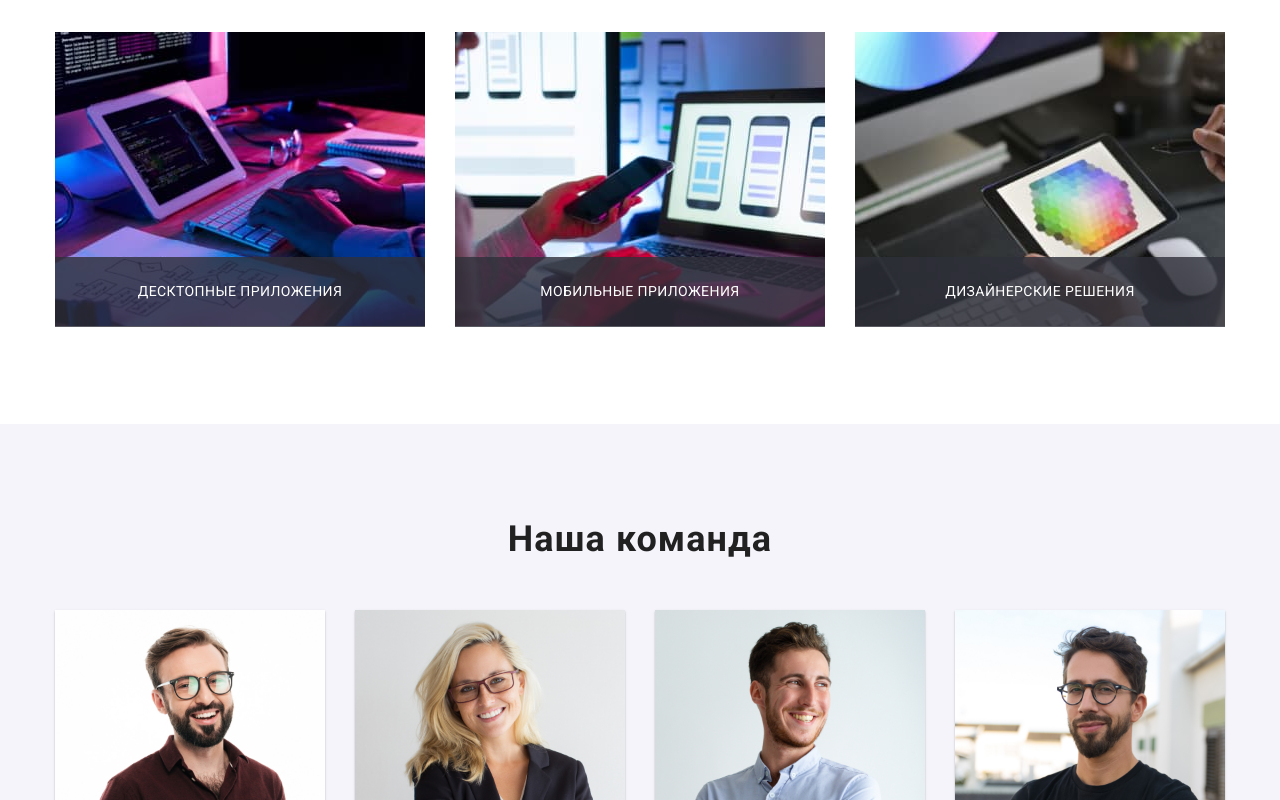
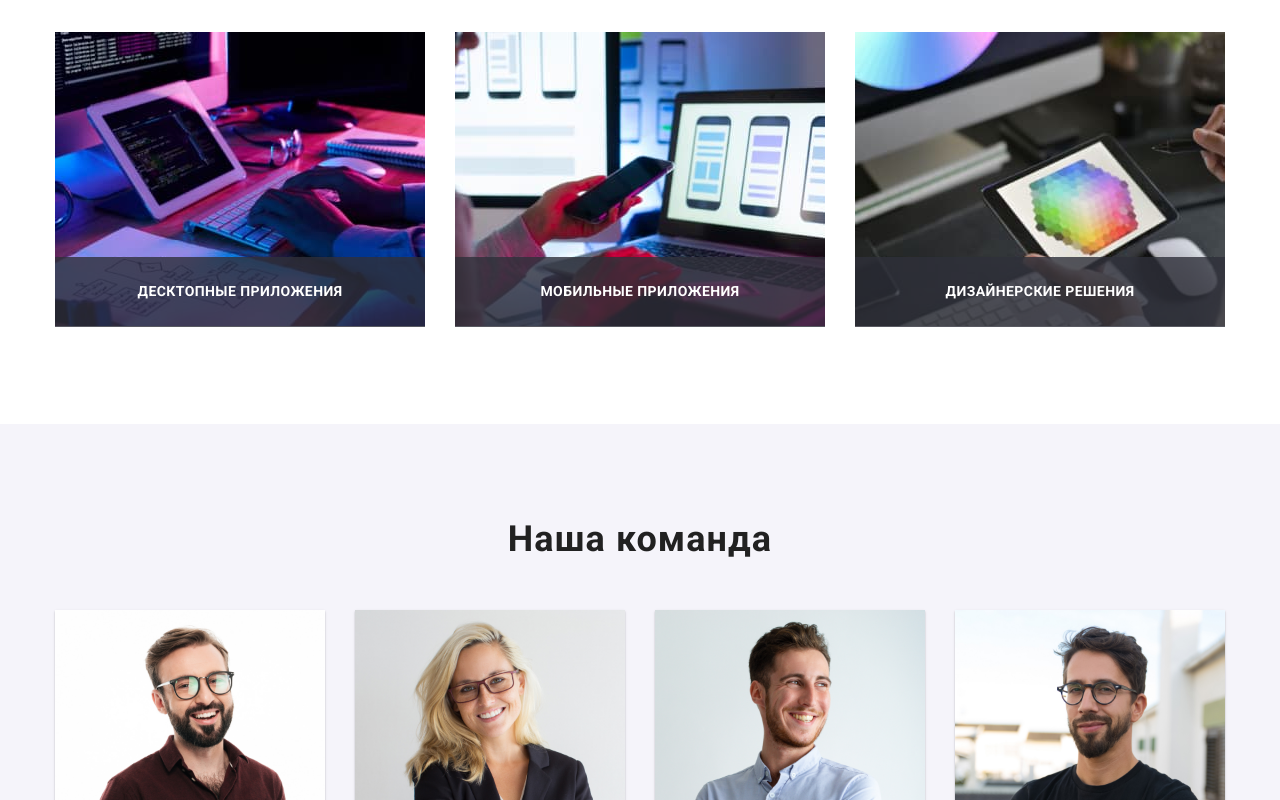
Before and after one commit to Aleksandr-Bednichenko/goit-markup-hw-05, a plain HTML site: page index.html in a window 1280 px wide. Shown: the part 1176-1976 px from the top of the page. Drawn offline with nearby package versions, Linux system fonts and the light colour scheme.

Commit message:
Задает индекс бекдропу, делает текст жирнее

```diff
--- a/css/styles.css
+++ b/css/styles.css
@@ -72,7 +72,7 @@ body {
 .page-header {
   position: fixed;
   width: 100%;
-  z-index: 999;
+  z-index: 998;
   top: 0;
   left: 0;
   color: var(--black-text-color);
@@ -389,9 +389,9 @@ body {
   background: rgba(47, 48, 58, 0.8);
 }
 
-.activity-text {
+.activity-block .activity-text {
   display: block;
-  font-weight: 700px;
+  font-weight: bold;
   font-size: 14px;
   line-height: 1.14;
   text-align: center;
@@ -864,6 +864,8 @@ body {
   background: rgba(0, 0, 0, 0.2);
   opacity: 1;
 
+  z-index: 999;
+
   transition: opacity var(--timing-opacity) var(--timing-function);
 }
 
```
